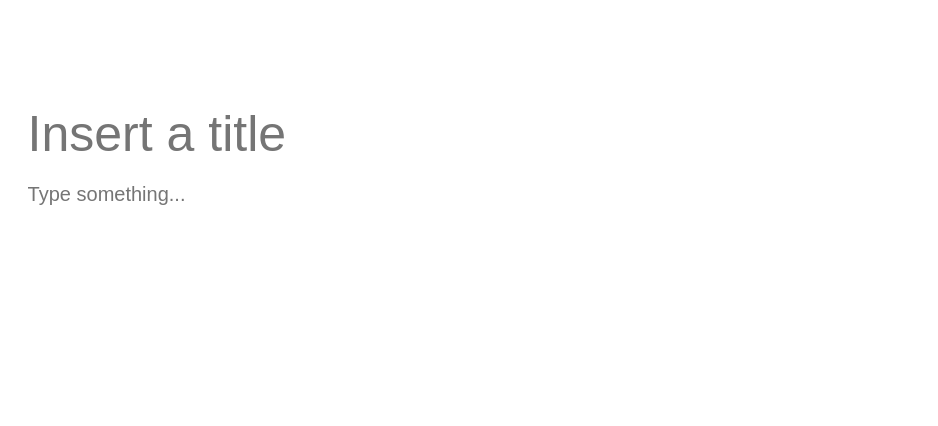
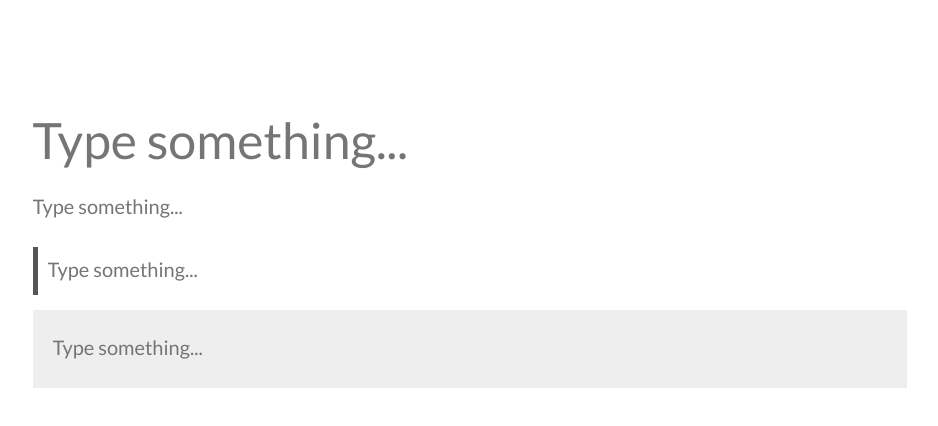
Before and after one commit to giacomoschiavo/notion-clone, a React (Create React App) app: page / in a window 1280 px wide. Shown: the top 426 px of the page, without its empty margins (170-1108 px from the left). Built offline with nearby package versions, Linux system fonts and the light colour scheme.

Commit message:
summary
added Quote and Callout components

```diff
--- a/src/App.js
+++ b/src/App.js
@@ -3,6 +3,8 @@ import "./App.css";
 import TreeCtx from "./store/tree-context";
 import Container from "./components/Container/Container";
 import Paragraph from "./components/Paragraph/Paragraph";
+import Quote from "./components/Paragraph/Quote/Quote";
+import Callout from "./components/Paragraph/Callout/Callout";
 import Title from "./components/Paragraph/Title/Title";
 
 function App() {
@@ -17,15 +19,17 @@ function App() {
   return (
     <TreeCtx.Provider value={{ appendParagraph: onAppendParagraphHandler }}>
       <Container width={70} marginTop={100}>
-        <Title onAppendParagraph={() => {}}></Title>
+        <Title></Title>
         {tree.map((node, index) => (
           <Paragraph
             key={node.id}
             id={node.id}
             type={node.type}
             isFocused={node.focus}
-          ></Paragraph>
+          />
         ))}
+        <Quote>HELOOOOOOOO</Quote>
+        <Callout>HELLLOOOOOOOOOO</Callout>
       </Container>
     </TreeCtx.Provider>
   );
--- a/src/components/Container/TextContainer.js
+++ b/src/components/Container/TextContainer.js
@@ -1,7 +1,32 @@
 import React from "react";
+import styled, { css } from "styled-components";
+
+const Container = styled.div`
+  ${(props) =>
+    props.type === "h1" &&
+    css`
+      /* height: 50px; */
+    `}
+
+  ${(props) =>
+    props.type === "quote" &&
+    css`
+      border-left: 5px solid #555;
+      padding-left: 5px;
+      margin: 15px 5px;
+    `}
+
+  ${(props) =>
+    props.type === "callout" &&
+    css`
+      padding: 15px;
+      background-color: #eee;
+      margin: 15px 5px;
+    `}
+`;
 
 const TextContainer = (props) => {
-  return <div>{props.children}</div>;
+  return <Container type={props.type}>{props.children}</Container>;
 };
 
 export default TextContainer;
--- /dev/null
+++ b/src/components/Paragraph/Callout/Callout.js
@@ -0,0 +1,8 @@
+import React from "react";
+import Paragraph from "../Paragraph";
+
+const Callout = (props) => {
+  return <Paragraph type="callout">{props.children}</Paragraph>;
+};
+
+export default Callout;
--- a/src/components/Paragraph/Paragaph.module.css
+++ /dev/null
@@ -1,5 +0,0 @@
-.container {
-  background-color: #ddd;
-  margin: 10px 0 10px 0;
-  /* padding: 5px; */
-}
--- a/src/components/Paragraph/Paragraph.js
+++ b/src/components/Paragraph/Paragraph.js
@@ -1,15 +1,21 @@
 import React, { useEffect, useState, useRef, useContext } from "react";
 import TreeCtx from "../../store/tree-context";
 import styled from "styled-components";
-import classes from "./Paragaph.module.css";
+import TextContainer from "../Container/TextContainer";
 
-const Input = styled.input`
+const Input = styled.textarea`
+  box-sizing: border-box;
+  font-family: "Lato";
   width: 100%;
   outline: none;
-  font-size: ${(props) => (props.type === "h1" ? 50 : 20)}px;
+  font-size: ${(props) =>
+    props.type === "h1" ? 50 : 20}px; // da fare in Title
   border: 0;
   padding: 5px;
   padding-left: 0;
+  margin: 5px;
+  background-color: transparent;
+  resize: none;
 `;
 
 const Paragraph = (props) => {
@@ -28,18 +34,21 @@ const Paragraph = (props) => {
   });
 
   return (
-    <form className={classes.container} onSubmit={changeFocus}>
+    <TextContainer type={props.type}>
+      <form onSubmit={changeFocus}>
         <Input
+          wrap="soft"
+          rows="1"
           type={props.type}
           ref={inputRef}
-        className={classes.paragraph}
           placeholder={props.placeholder || "Type something..."}
-        value={text || props.children}
+          value={text}
           onChange={(e) => {
             setText(e.target.value);
           }}
         ></Input>
       </form>
+    </TextContainer>
   );
 };
 
--- /dev/null
+++ b/src/components/Paragraph/Quote/Quote.js
@@ -0,0 +1,8 @@
+import React from "react";
+import Paragraph from "../Paragraph";
+
+const Quote = (props) => {
+  return <Paragraph type="quote">{props.children}</Paragraph>;
+};
+
+export default Quote;
--- a/src/components/Paragraph/Title/Title.js
+++ b/src/components/Paragraph/Title/Title.js
@@ -2,11 +2,7 @@ import React from "react";
 import Paragraph from "../Paragraph";
 
 const Title = (props) => {
-  return (
-    <Paragraph type={"h1"} placeholder={"Insert a title"}>
-      {props.children}
-    </Paragraph>
-  );
+  return <Paragraph type="h1">{props.children}</Paragraph>;
 };
 
 export default Title;
```
Lines whose indentation alone changed are shown as unchanged.
